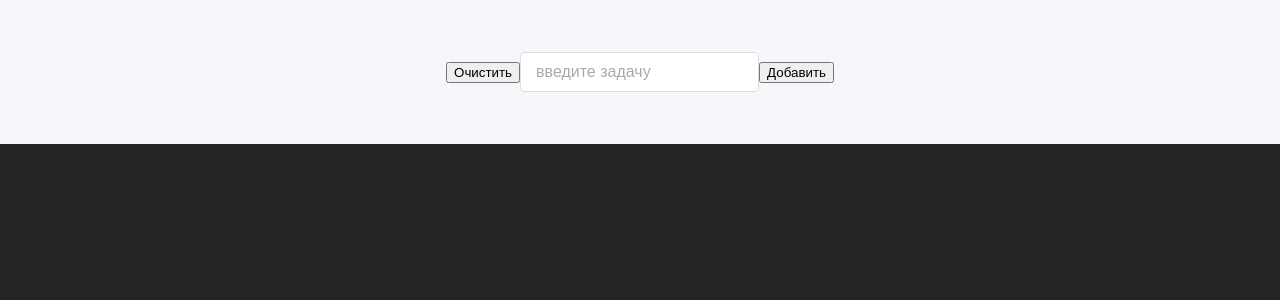
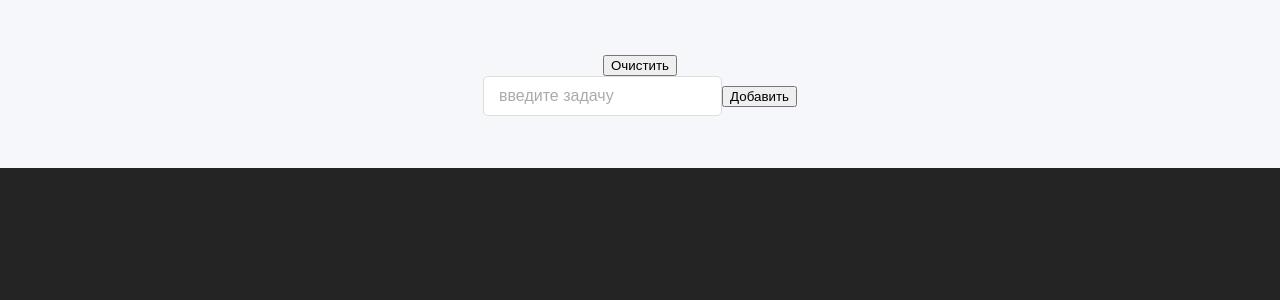
Before and after one commit to hassie54men/react-typescript, a React (Vite) app: page / in a window 1280 px wide. Shown: the top 300 px of the page. Built offline with nearby package versions, Linux system fonts and the light colour scheme.

Commit message:
внес изменения

```diff
--- a/src/components/ToDo/ToDo.tsx
+++ b/src/components/ToDo/ToDo.tsx
@@ -21,7 +21,8 @@ export default function ToDo() {
   }
 
 
-  function addTodo(value) {
+  function addTodo(e: React.FormEvent) {
+    e.preventDefault()
     if (value.trim() !== '') {
       setTodos((todos) => [
         ...todos,
@@ -36,7 +37,7 @@ export default function ToDo() {
   }
   function addTodoEnter(event: React.KeyboardEvent<HTMLInputElement>) {
     if (event.key === 'Enter') {
-      addTodo(value)
+      addTodo(event)
     }
   }
 
@@ -52,6 +53,7 @@ export default function ToDo() {
   return (
      <div onKeyDown={addTodoEnter}>
          <Button onClick={clearTodos}>Очистить</Button>
+       <form action="" onSubmit={addTodo}>
          <label>
            <input
               type="text"
@@ -60,7 +62,8 @@ export default function ToDo() {
               onChange={event => setValue(event.target.value)}
            />
          </label>
-         <Button onClick={addTodo}>Добавить</Button>
+         <Button>Добавить</Button>
+       </form>
        <ul>
          {todos.map((item) => (
             <div className='todo-item' style={{borderColor: item.completed ? 'red' : 'black' }} key={item.id}>
```
